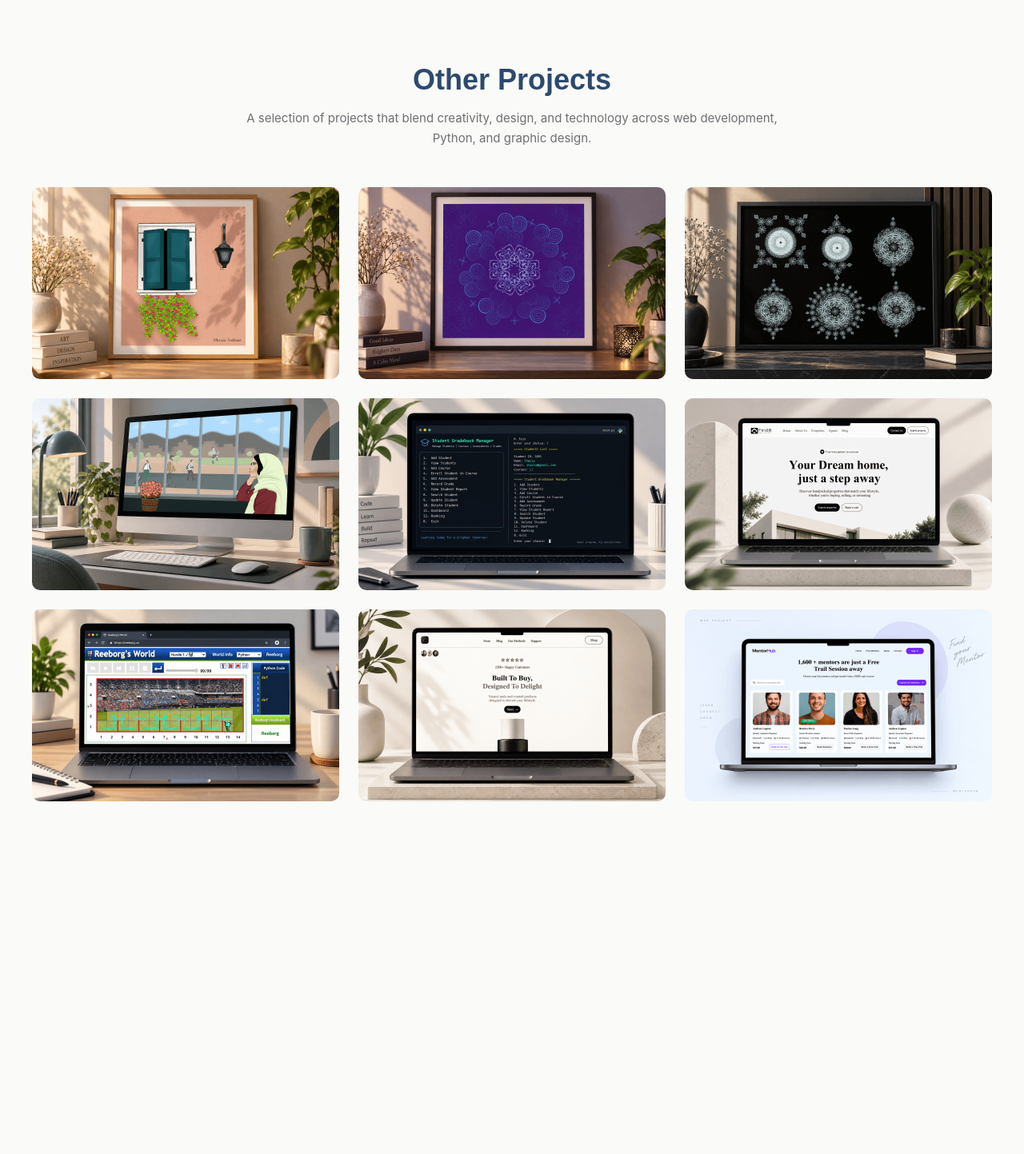
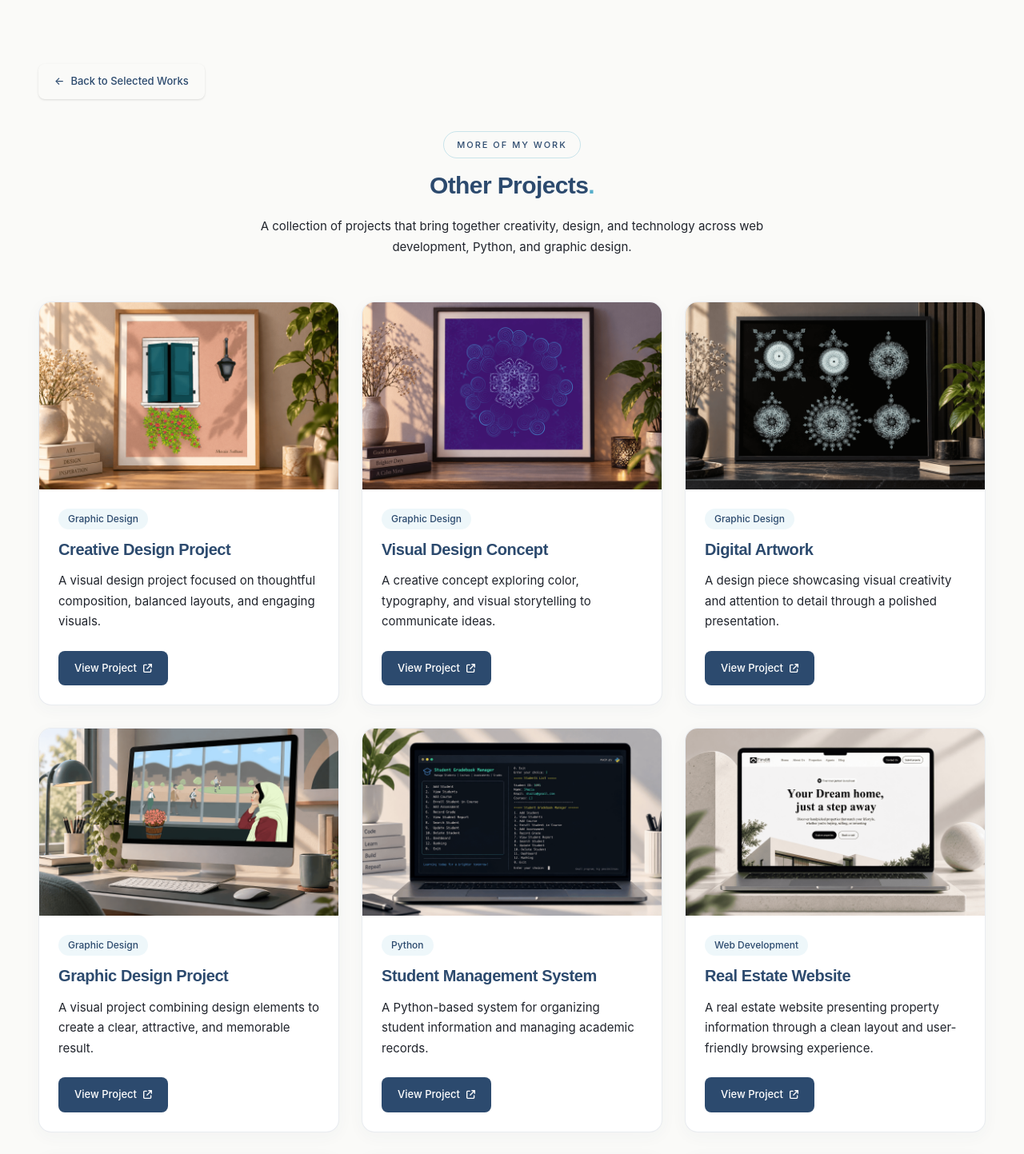
Before and after one commit to shaziasultani/portfolio, a React app: page /portfolio/projects in a window 1280 px wide. Shown: the top 1443 px of the page at 80% size. Before the commit the page ends 1082 px from the top, so only its background shows below. Built offline with nearby package versions, Linux system fonts and the light colour scheme; the HTML template or start-up script is replaced by a standard one.

Commit message:
Update hero and project sections

```diff
--- a/src/components/Hero.jsx
+++ b/src/components/Hero.jsx
@@ -20,7 +20,7 @@ export default function Hero() {
             </div>
 
             <h1 className="mb-[22px] font-['Space_Grotesk'] text-[clamp(28px,3.5vw,42px)] font-semibold leading-[1.08] tracking-[-0.02em] text-[#2C4A6E]">
-              <span className="inline-block text-sm translate-y-[13px]">
+              <span className="inline-block text-[18px] translate-y-[25px]">
                 Hello, I'm
               </span> <br />
               <br />
--- a/src/components/Projects.jsx
+++ b/src/components/Projects.jsx
@@ -1,6 +1,8 @@
 
 import React from "react";
 import { motion } from "framer-motion";
+import { Link } from "react-router-dom";
+import { FaArrowUpRightFromSquare } from "react-icons/fa6";
 
 import project1 from "../assets/image/1.png";
 import project2 from "../assets/image/2.png";
@@ -15,113 +17,196 @@ import mentor from "../assets/image/mentor.png";
 const projects = [
     {
         img: project1,
-        alt: "Project 1",
+        title: "Creative Design Project",
+        category: "Graphic Design",
+        description:
+            "A visual design project focused on thoughtful composition, balanced layouts, and engaging visuals.",
         href: "https://x.com/shazia__sultani/status/1624422520379125760?s=20",
     },
     {
         img: project2,
-        alt: "Project 2",
+        title: "Visual Design Concept",
+        category: "Graphic Design",
+        description:
+            "A creative concept exploring color, typography, and visual storytelling to communicate ideas.",
         href: "https://x.com/shazia__sultani/status/1626244960679866369?s=20",
     },
     {
         img: project3,
-        alt: "Project 3",
+        title: "Digital Artwork",
+        category: "Graphic Design",
+        description:
+            "A design piece showcasing visual creativity and attention to detail through a polished presentation.",
         href: "https://x.com/shazia__sultani/status/1626564059720974338?s=20",
     },
     {
         img: project4,
-        alt: "Project 4",
+        title: "Graphic Design Project",
+        category: "Graphic Design",
+        description:
+            "A visual project combining design elements to create a clear, attractive, and memorable result.",
         href: "https://x.com/shazia__sultani/status/1624759314609995776?s=20",
     },
     {
         img: python,
-        alt: "Student Management System",
+        title: "Student Management System",
+        category: "Python",
+        description:
+            "A Python-based system for organizing student information and managing academic records.",
         href: "https://github.com/shaziasultani/Python_final_project",
     },
     {
         img: realEast,
-        alt: "Real Estate",
+        title: "Real Estate Website",
+        category: "Web Development",
+        description:
+            "A real estate website presenting property information through a clean layout and user-friendly browsing experience.",
         href: "https://6a722a9c0e65a40e69543147--lively-kitsune-b3d5f7.netlify.app/",
     },
     {
     img: project7,
-        alt: "Project 7",
+    title: "Reeborg's Hurdle",
+    category: "Python Game Development",
+    description:
+        "A Python-based game challenge focused on programming logic, loops, conditional statements, and guiding Reeborg through hurdles.",
     href: "https://x.com/shazia__sultani/status/2022742307846656358?s=20",
 },
     {
         img: digital,
-        alt: "Digital Marketing Website",
+        title: "Digital Marketing Website",
+        category: "Web Development",
+        description:
+            "A digital marketing website presenting services through an engaging interface and clearly structured content.",
         href: "https://6a61e3946d408da256fdcb43--harmonious-gumption-e1be4d.netlify.app/",
     },
     {
         img: mentor,
-        alt: "Mentor Cards Website",
+        title: "Mentor Cards Website",
+        category: "Web Development",
+        description:
+            "A mentor-focused website presenting profiles and key information in an organized, easy-to-explore card layout.",
         href: "https://6a7caf65c0a3c2c8916d303d--stalwart-kangaroo-fe934c.netlify.app/",
     },
 ];
 
 export default function Projects() {
     return (
-        <section className="min-h-screen bg-[#FAFAF8] px-6 py-20">
+        <section className="min-h-screen bg-[#FAFAF8] px-5 py-12 sm:px-8 sm:py-16 lg:px-12 lg:py-20">
             <div className="mx-auto max-w-[1200px]">
 
-                {/* Back to Selected Works
-                <div className="mb-8">
-                    <a
-                        href="/portfolio/"
-                        onClick={() => sessionStorage.setItem("scrollToWorks", "true")}
-                        className="inline-flex items-center rounded-lg px-2 py-2 text-[14.5px] font-medium text-[#2C4A6E] no-underline shadow-[0_2px_8px_rgba(44,74,110,0.10)] transition duration-300 hover:-translate-y-px hover:text-[#56AECB] hover:shadow-[0_4px_12px_rgba(44,74,110,0.16)]"
+                {/* Back to Selected Works */}
+                <motion.div
+                    initial={{ opacity: 0, x: -15 }}
+                    animate={{ opacity: 1, x: 0 }}
+                    transition={{ duration: 0.5 }}
+                    className="mb-10"
                 >
-                        Go Back to Selected Works
-                    </a>
-                </div> */}
+                    <Link
+                        to="/#works"
+                        className="group inline-flex items-center gap-2 rounded-lg px-5 py-3 text-[13px] font-medium text-[#2C4A6E] shadow-sm transition-all duration-300 hover:-translate-y-0.5 hover:border-[#56AECB] hover:text-[#56AECB] hover:shadow-md"
+                    >
+                        <span className="transition-transform duration-300 group-hover:-translate-x-1">
+                            ←
+                        </span>
+                        Back to Selected Works
+                    </Link>
+                </motion.div>
 
+                {/* Section Heading */}
                 <motion.div
                     initial={{ opacity: 0, y: 25 }}
                     animate={{ opacity: 1, y: 0 }}
-                    transition={{ duration: 0.7 }}
-                    className="mb-12"
+                    transition={{ duration: 0.6 }}
+                    className="mb-14 text-center"
                 >
-                    <div className="flex flex-col items-center justify-center text-center">
-                        <h1 className="mb-4 text-4xl font-bold text-[#2C4A6E]">
+                    <span className="mb-4 inline-block rounded-full border border-[#56AECB]/30 px-4 py-2 text-[11px] font-medium uppercase tracking-[0.18em] text-[#2C4A6E]">
+                        More of my work
+                    </span>
+
+                    <h1 className="mb-5 font-['Space_Grotesk'] text-2xl font-semibold tracking-[-0.02em] text-[#2C4A6E] sm:text-3xl">
                         Other Projects
+                        <span className="text-[#56AECB]">.</span>
                     </h1>
 
-                        <p className="mx-auto max-w-2xl text-[15px] leading-[1.65] text-[#24262b]/65">
-                            A selection of projects that blend creativity, design, and
-                            technology across web development, Python, and graphic design.
+                    <p className="mx-auto max-w-2xl text-[15px] leading-[1.7] text-[#20242C]">
+                        A collection of projects that bring together creativity,
+                        design, and technology across web development, Python,
+                        and graphic design.
                     </p>
-                    </div>
                 </motion.div>
 
-                <div className="grid grid-cols-1 gap-6 sm:grid-cols-2 lg:grid-cols-3">
+                {/* Project Cards */}
+                <div className="grid grid-cols-1 gap-7 sm:grid-cols-2 lg:grid-cols-3">
                     {projects.map((project, index) => (
-                        <motion.a
-                            key={project.alt}
+                        <motion.article
+                            key={project.title}
+                            initial={{ opacity: 0, y: 30 }}
+                            whileInView={{ opacity: 1, y: 0 }}
+                            viewport={{ once: true, amount: 0.15 }}
+                            transition={{
+                                duration: 0.5,
+                                delay: (index % 3) * 0.08,
+                            }}
+                            whileHover={{ y: -6 }}
+                            className="group flex h-full flex-col overflow-hidden rounded-2xl border border-[#2C4A6E]/10 bg-white shadow-[0_5px_20px_rgba(44,74,110,0.04)] transition-shadow duration-300 hover:shadow-[0_16px_35px_rgba(44,74,110,0.12)]"
+                        >
+                            {/* Project Image */}
+                            <a
                                 href={project.href}
                                 target="_blank"
                                 rel="noopener noreferrer"
-                            className="group relative block overflow-hidden rounded-[10px] bg-white"
-                            initial={{ opacity: 0, y: 25 }}
-                            animate={{ opacity: 1, y: 0 }}
-                            transition={{ duration: 0.5, delay: index * 0.08 }}
-                            whileHover={{ y: -5 }}
+                                aria-label={`View ${project.title}`}
+                                className="relative block overflow-hidden bg-[#F0F3F5]"
                             >
                                 <img
                                     src={project.img}
-                                alt={project.alt}
-                                className="aspect-[16/10] h-auto w-full object-cover transition-transform duration-500 group-hover:scale-[1.04]"
+                                    alt={project.title}
+                                    loading="lazy"
+                                    className="aspect-[16/10] w-full object-cover transition-transform duration-500 group-hover:scale-105"
                                 />
 
-                            {/* Hover blur overlay */}
-                            <div className="absolute inset-0 flex items-center justify-center bg-[#2C4A6E]/25 opacity-0 backdrop-blur-0 transition-all duration-300 group-hover:opacity-100 group-hover:backdrop-blur-[4px]">
-                                <span className="translate-y-3 rounded-lg bg-[#FAFAF8]/90 px-5 py-3 text-sm font-medium text-[#2C4A6E] opacity-0 shadow-lg transition-all duration-300 group-hover:translate-y-0 group-hover:opacity-100">
-                                    Click to see the project ↗
+                                <div className="absolute inset-0 bg-[#2C4A6E]/0 transition-colors duration-300 group-hover:bg-[#2C4A6E]/10" />
+                            </a>
+
+                            {/* Project Information */}
+                            <div className="flex flex-1 flex-col p-5 sm:p-6">
+                                <span className="mb-3 w-fit rounded-full bg-[#56AECB]/10 px-3 py-1 text-[12px] font-medium text-[#2C4A6E]">
+                                    {project.category}
                                 </span>
+
+                                <h2 className="mb-3 font-['Space_Grotesk'] text-xl font-semibold leading-snug tracking-[-0.02em] text-[#2C4A6E] transition-colors duration-300 group-hover:text-[#56AECB]">
+                                    {project.title}
+                                </h2>
+
+                                <p className="mb-6 flex-1 text-[15px] leading-[1.7] text-[#20242C]">
+                                    {project.description}
+                                </p>
+
+                                {/* Individual Project Button */}
+                                <a
+                                    href={project.href}
+                                    target="_blank"
+                                    rel="noopener noreferrer"
+                                    className="inline-flex w-fit items-center justify-center gap-2 rounded-lg bg-[#2C4A6E] px-5 py-3 text-[13px] font-medium text-white transition-all duration-300 hover:-translate-y-0.5 hover:bg-[#56AECB] hover:shadow-lg focus:outline-none focus:ring-2 focus:ring-[#56AECB] focus:ring-offset-2"
+                                >
+                                    View Project
+                                    <FaArrowUpRightFromSquare className="text-[11px] transition-transform duration-300 group-hover:translate-x-0.5 group-hover:-translate-y-0.5" />
+                                </a>
                             </div>
-                        </motion.a>
+                        </motion.article>
                     ))}
                 </div>
+
+                {/* Bottom Note */}
+                <motion.p
+                    initial={{ opacity: 0 }}
+                    whileInView={{ opacity: 1 }}
+                    viewport={{ once: true }}
+                    transition={{ duration: 0.6 }}
+                    className="mt-14 text-center text-[13px] leading-[1.7] text-[#20242C]"
+                >
+                    Every project is another opportunity to learn, create, and improve.
+                </motion.p>
             </div>
         </section>
     );
```
Lines whose indentation alone changed are shown as unchanged.
